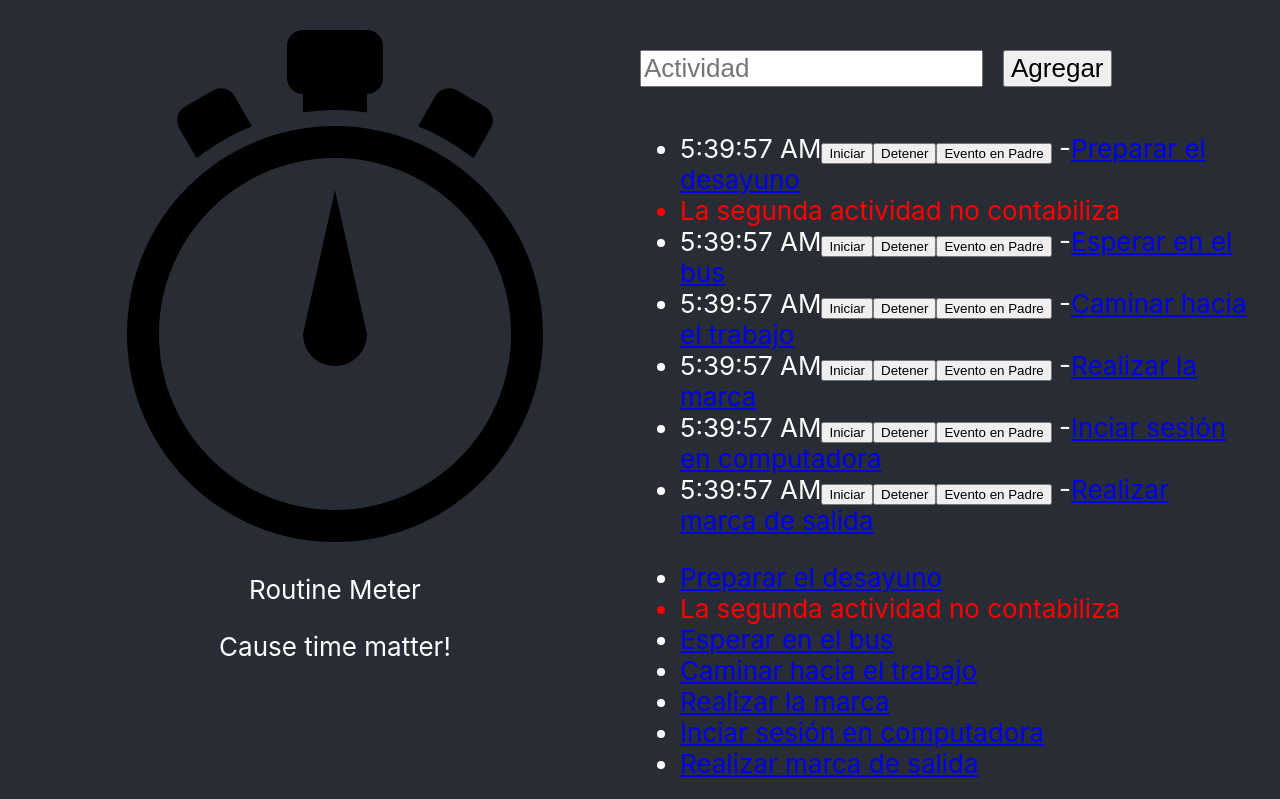
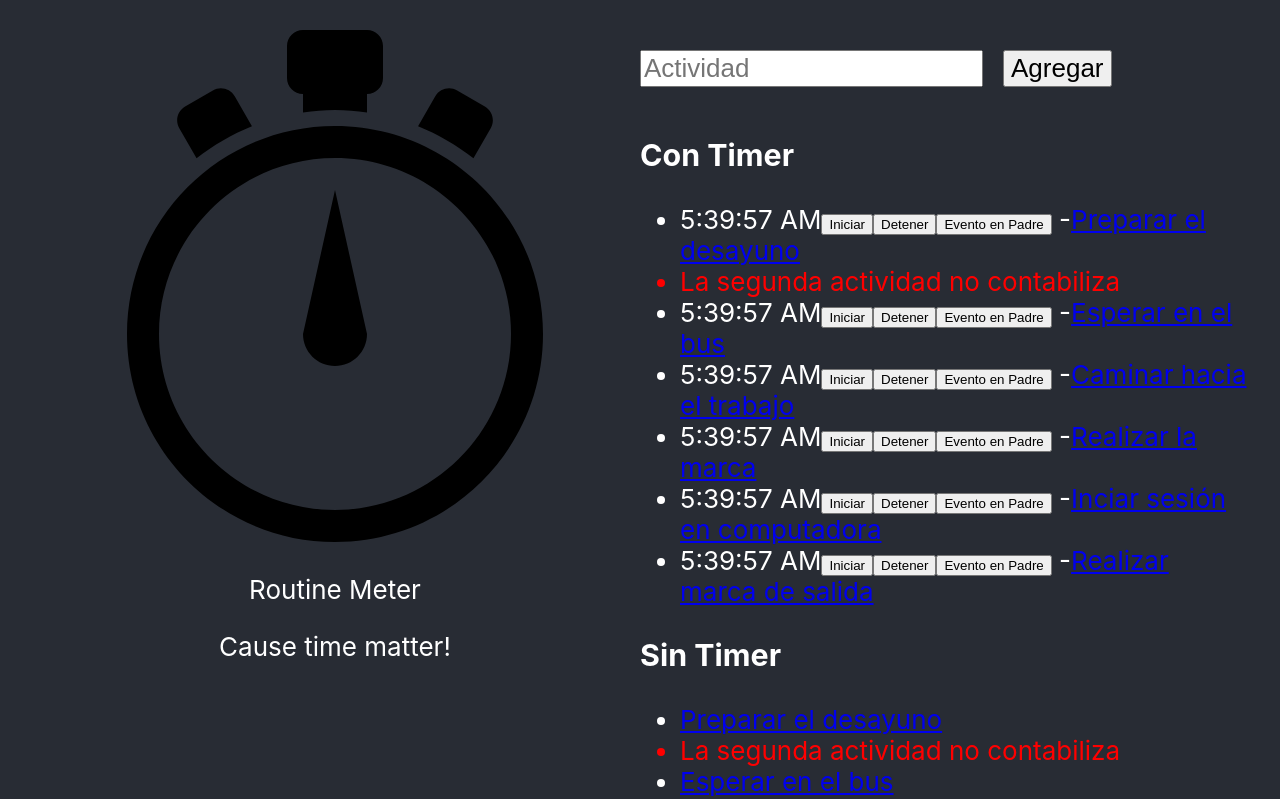
Before and after one commit to zunigavj/REACT, a React (Create React App) app in the folder routine-meter/: page / in a window 1280 px wide. Shown: the top 799 px of the page. Built offline with nearby package versions, Linux system fonts and the light colour scheme.

Commit message:
se agregan titulos con y sin timer

```diff
--- a/routine-meter/src/App.js
+++ b/routine-meter/src/App.js
@@ -27,8 +27,11 @@ function App() {
 		{
 		<Provider store = {store}>
 			<ActivityInput />
+		  <h3>Con Timer</h3>
 			<ConTimer showHandler={showHandler}/>
 			{showed && <div>Se elevó el estado desde el componente Timer.js</div>}
+
+		  <h3>Sin Timer</h3>
 			<SinTimer />
 		</Provider>
 		}
--- a/routine-meter/src/Components/ConTimer.js
+++ b/routine-meter/src/Components/ConTimer.js
@@ -5,7 +5,7 @@ const ConTimer = (ComponenteOriginal) => {
   return class extends Component {
     render(){
       return (
-	<ComponenteOriginal showHandler = {this.props.showHandler} showTimer = {true}/>
+        <ComponenteOriginal showHandler = {this.props.showHandler} showTimer = {true}/>
       )
     }
   }
--- a/routine-meter/src/Components/SinTimer.js
+++ b/routine-meter/src/Components/SinTimer.js
@@ -5,7 +5,7 @@ const ConTimer = (ComponenteOriginal) => {
   return class extends Component {
     render(){
       return (
-	<ComponenteOriginal showTimer = {false}/>
+        <ComponenteOriginal showTimer = {false}/>
       )
     }
   }
```
Lines whose indentation alone changed are shown as unchanged.
